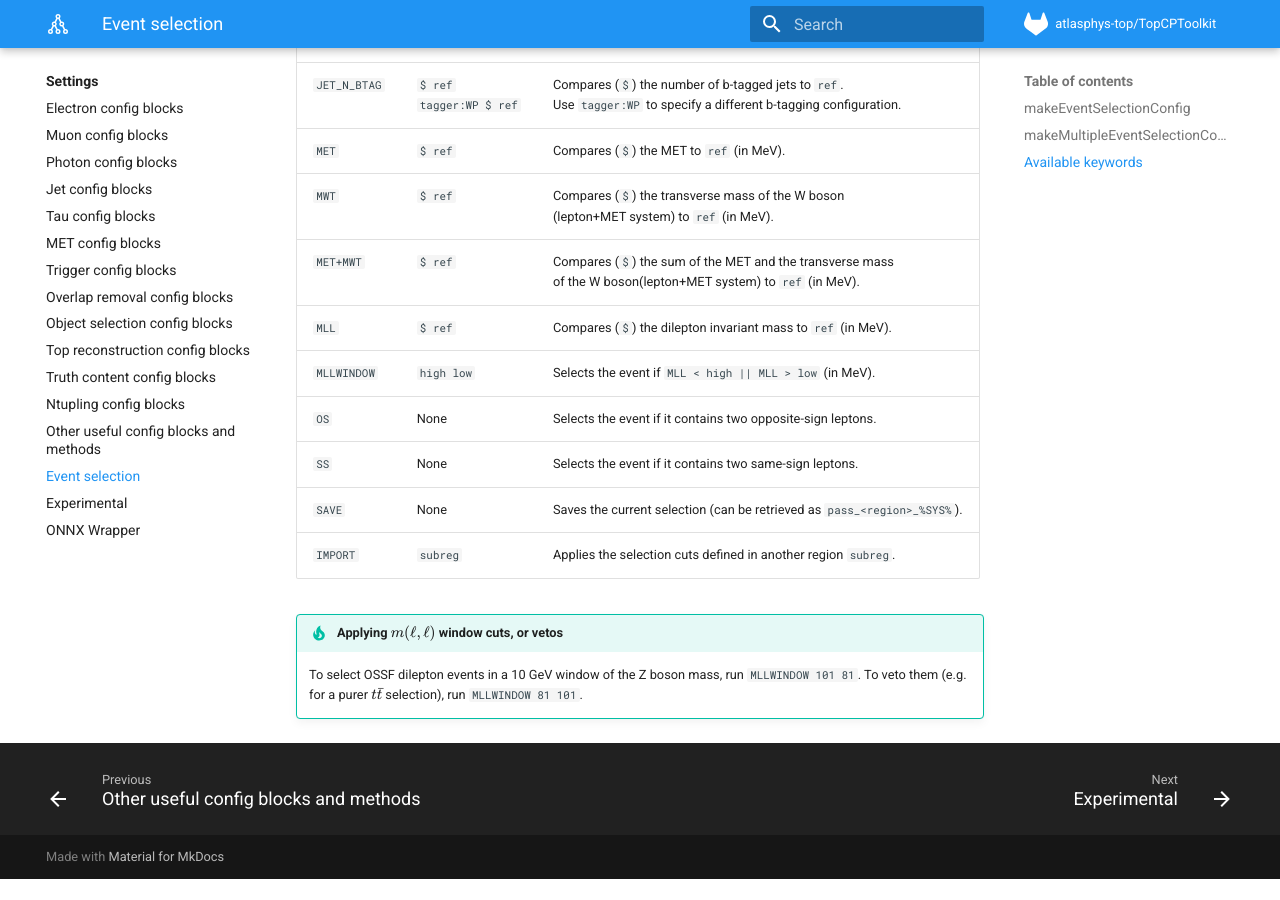
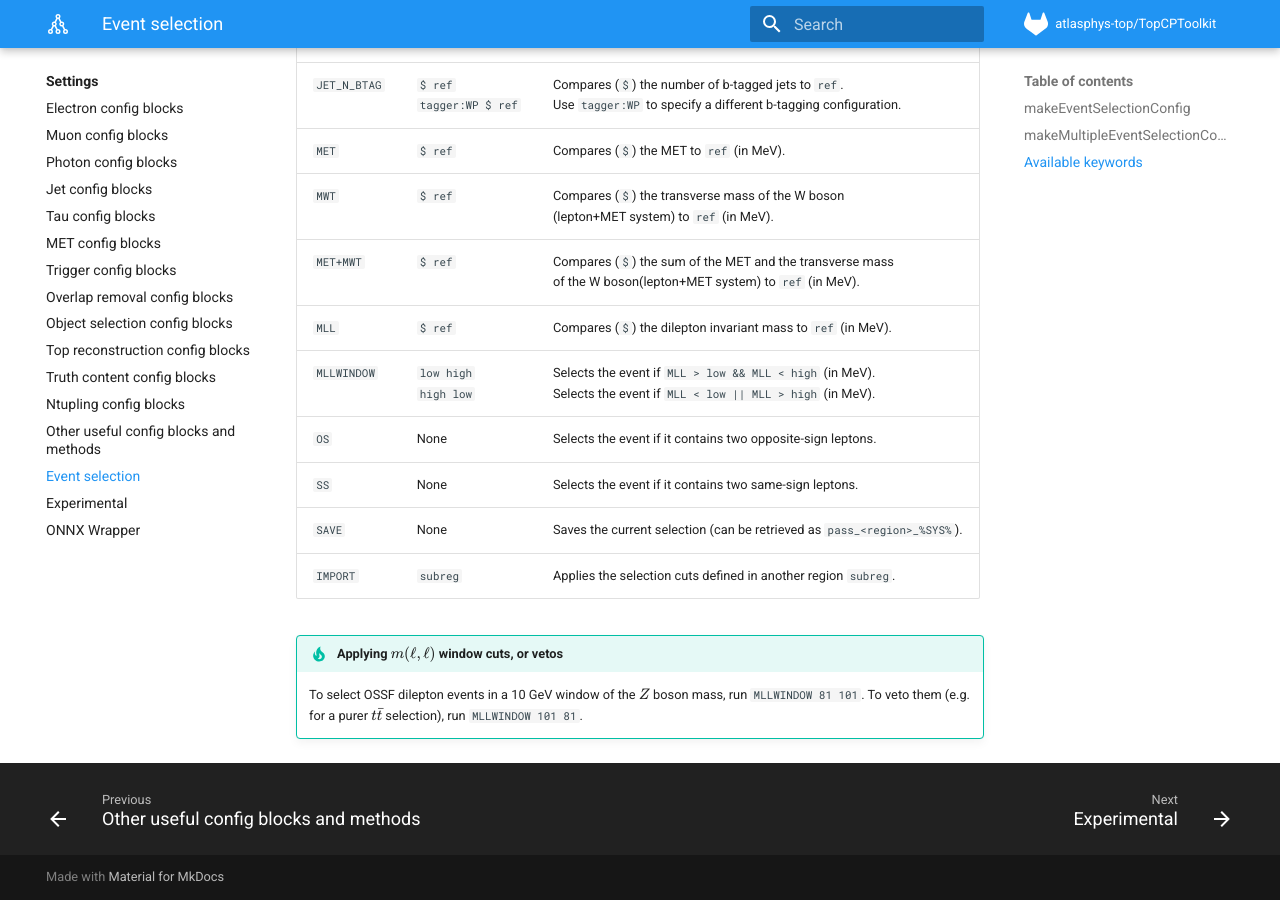
Before and after one commit to SuperNova76/TopCPToolKit, an MkDocs documentation site: the page built from docs/settings/eventselection.md, in a window 1280 px wide and 900 px high, scrolled down 3468 px. Built offline with MkDocs 1.6.1 and Material for MkDocs 9.7.7, drawn with Linux system fonts in a browser that asks for light colours; formulas are drawn with MathJax 3; before the commit the page ends 4347 px from its top, so only the background shows below that.

Commit message:
document new behaviour

```diff
--- a/docs/settings/eventselection.md
+++ b/docs/settings/eventselection.md
@@ -91,11 +91,11 @@ The symbol `$` below is a placeholder for any of the following comparison operat
 | `MWT` | `$ ref` | Compares (`$`) the transverse mass of the W boson<br>(lepton+MET system) to `ref` (in MeV). |
 | `MET+MWT` | `$ ref` | Compares (`$`) the sum of the MET and the transverse mass<br>of the W boson(lepton+MET system) to `ref` (in MeV). |
 | `MLL` | `$ ref` | Compares (`$`) the dilepton invariant mass to `ref` (in MeV). |
-| `MLLWINDOW` | `high low` | Selects the event if `MLL < high || MLL > low` (in MeV). |
+| `MLLWINDOW` | `low high` <br> `high low` | Selects the event if `MLL > low && MLL < high` (in MeV).<br>Selects the event if `MLL < low || MLL > high` (in MeV). |
 | `OS` | None | Selects the event if it contains two opposite-sign leptons. |
 | `SS` | None | Selects the event if it contains two same-sign leptons. |
 | `SAVE` | None | Saves the current selection (can be retrieved as `pass_<region>_%SYS%`). |
 | `IMPORT` | `subreg` | Applies the selection cuts defined in another region `subreg`. |
 
 !!! tip "Applying $m(\ell,\ell)$ window cuts, or vetos"
-    To select OSSF dilepton events in a 10 GeV window of the Z boson mass, run `MLLWINDOW 101 81`. To veto them (e.g. for a purer $t\bar{t}$ selection), run `MLLWINDOW 81 101`.
+    To select OSSF dilepton events in a 10 GeV window of the $Z$ boson mass, run `MLLWINDOW 81 101`. To veto them (e.g. for a purer $t\bar{t}$ selection), run `MLLWINDOW 101 81`.
```
